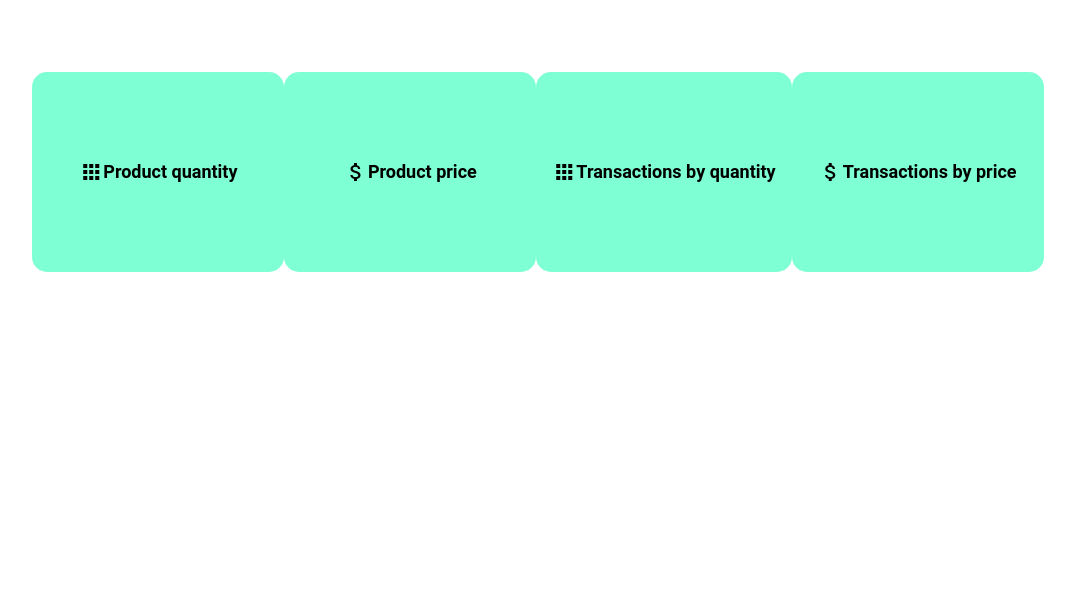
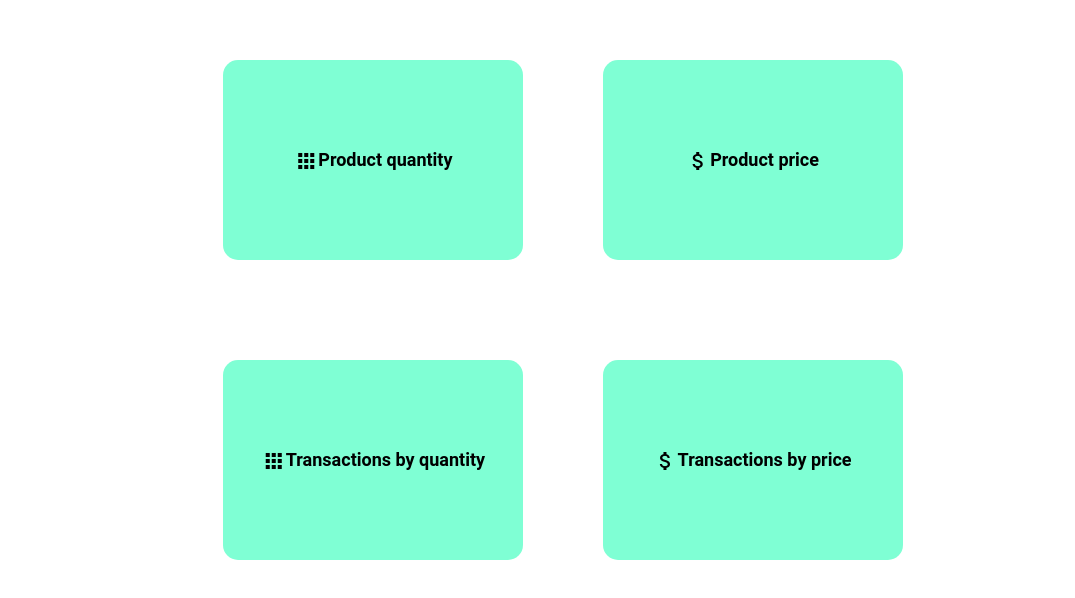
Before and after one commit to aniol-carbo/mcd-frontend, an Angular app: page /explore in a window 1280 px wide. Shown: the part 126-724 px from the top of the page, without its empty margins (102-1177 px from the left). Built offline with nearby package versions, Linux system fonts and the light colour scheme.

Commit message:
Improve style from the connect wallet page and the grids

```diff
--- a/src/app/shared/connect-wallet/connect-wallet.component.css
+++ b/src/app/shared/connect-wallet/connect-wallet.component.css
@@ -20,8 +20,8 @@ html {
 }
 
 .mainContainer {
-  height: 100%;
-  display: flex;
+  height: 100vh;
+  display: block;
   justify-content: center;
   /* width: 100%; */
   /*height: 937px;*/
@@ -33,7 +33,11 @@ html {
   display: flex;
   flex-direction: column;
   justify-content: center;
-  max-width: 600px;
+  width: 70%;
+  margin: auto;
+  padding-top: 16rem;
+  text-align: center;
+  /*max-width: 600px;*/
 }
 
 .logo {
--- a/src/app/shared/connect-wallet/connect-wallet.component.html
+++ b/src/app/shared/connect-wallet/connect-wallet.component.html
@@ -1,7 +1,7 @@
 <div class="mainContainer">
   <div class="dataContainer">
     <div class="logo">
-      TFG
+      Welcome to <br> Inventory Management System
     </div>
     <div class="button">
       <button id="button" mat-button (click)="connectWallet()">
--- a/src/app/shared/explore/explore.component.scss
+++ b/src/app/shared/explore/explore.component.scss
@@ -1,10 +1,12 @@
 .grid {
-  width: 80%;
+  width: 60%;
   margin: auto;
-  display: flex;
-  flex-direction: row;
+  display: grid;
+  grid-template-columns: repeat(2, 250px);
+  grid-template-rows: repeat(2, 300px);
   justify-content: space-around;
-  padding-top: 15%;
+  align-items: center;
+  padding-top: 8rem;
   .block {
     width: 300px;
     height: 200px;
--- a/src/app/shared/manage/manage.component.scss
+++ b/src/app/shared/manage/manage.component.scss
@@ -1,10 +1,12 @@
 .grid {
   width: 80%;
   margin: auto;
-  display: flex;
-  flex-direction: row;
+  display: grid;
+  grid-template-columns: repeat(3, 240px);
+  grid-template-rows: repeat(2, 300px);
   justify-content: space-around;
-  padding-top: 15%;
+  align-items: center;
+  padding-top: 8rem;
   .block {
     width: 300px;
     height: 200px;
```
